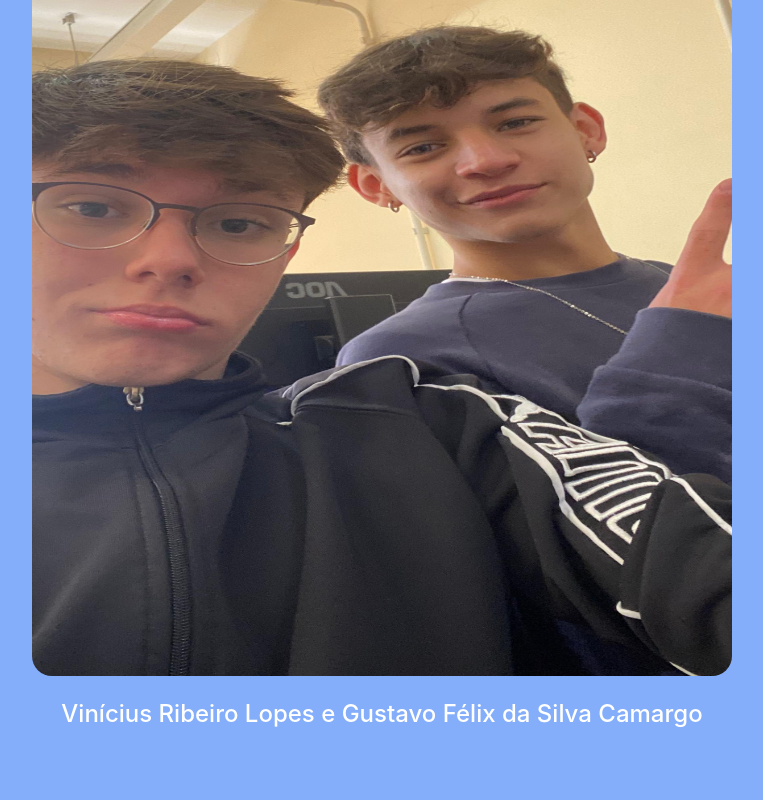
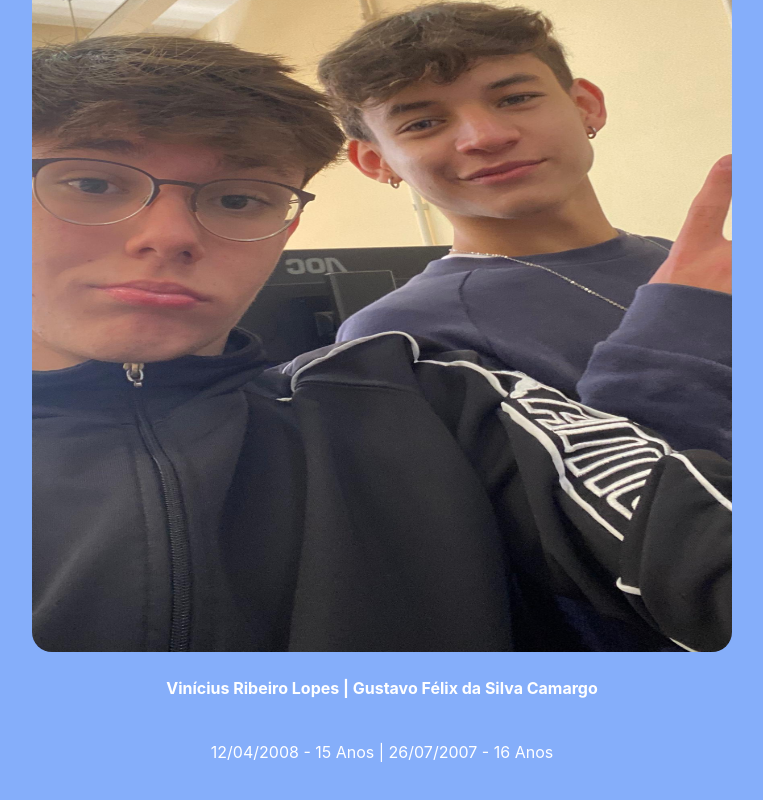
Before and after one commit to Vinixy12/Vinixy12.github.io, a plain HTML site: page index.html in a window 1280 px wide. Shown: the part 6450-7250 px from the top of the page, without its empty margins (258-1021 px from the left). Drawn offline with nearby package versions, Linux system fonts and the light colour scheme.

Commit message:
Add files via upload

```diff
--- a/index.html
+++ b/index.html
@@ -86,7 +86,7 @@
 
     <br><br><br><br><br><br><br><br><br><br>
 
-    <<div class="row">
+    <div class="row">
         <div class="col-1"></div>
         <div class="col-10">
             <div class="card" id="numero_medio">
@@ -161,8 +161,9 @@
             border-radius: 20px; ">
         </div>
         <br>
-        <h4 style="text-align: center; color: #fff;">Vinícius Ribeiro Lopes e Gustavo Félix da Silva Camargo</h4>
-
+        <p style="text-align: center; color: #fff; font-weight: bold;">Vinícius Ribeiro Lopes  |  Gustavo Félix da Silva Camargo</p>
+        <br>
+        <p style="text-align: center; color: #fff;">12/04/2008 - 15 Anos | 26/07/2007 - 16 Anos</p>
 
         <br><br><br><br><br><br><br><br><br><br>
 
```
